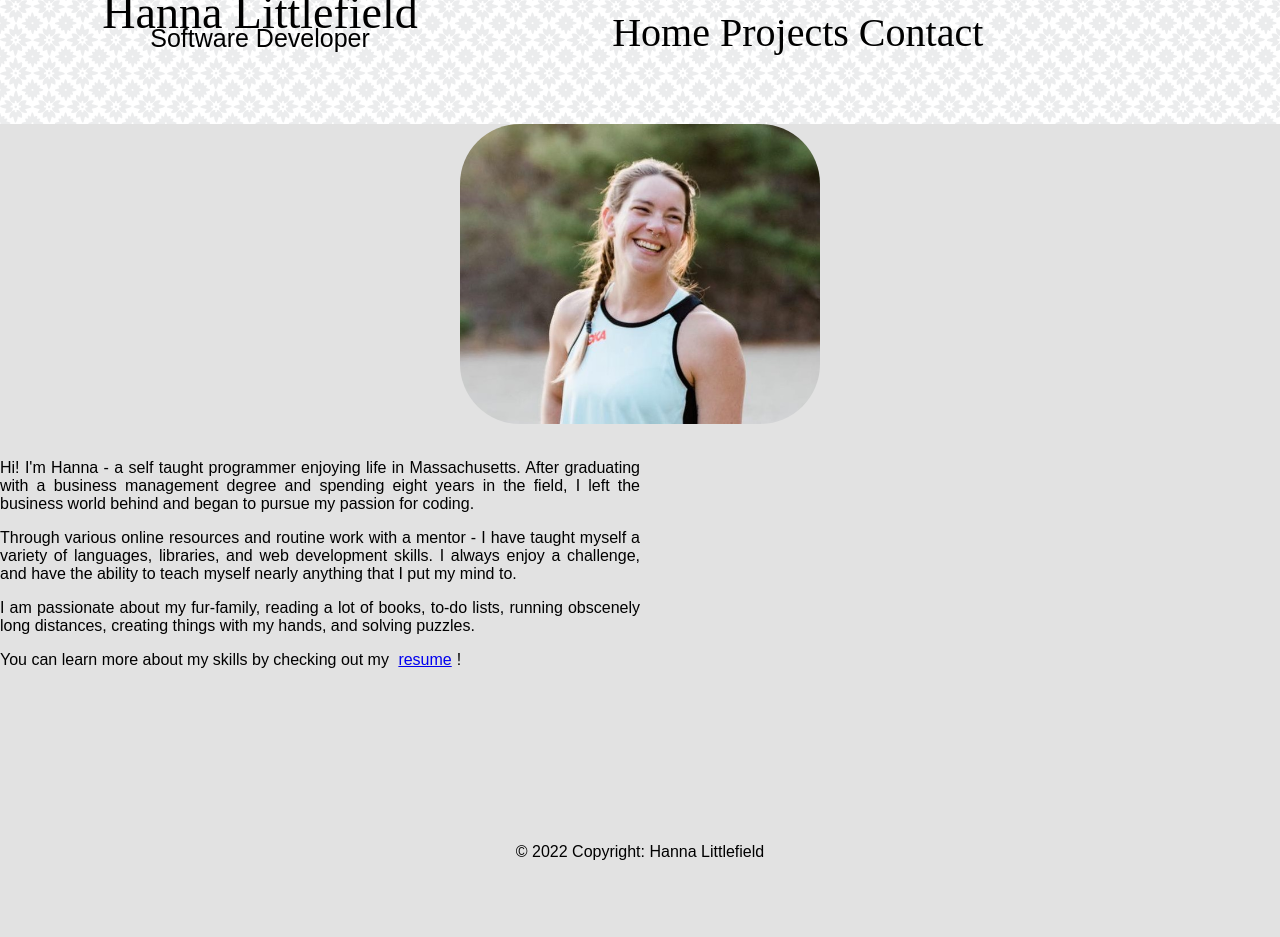
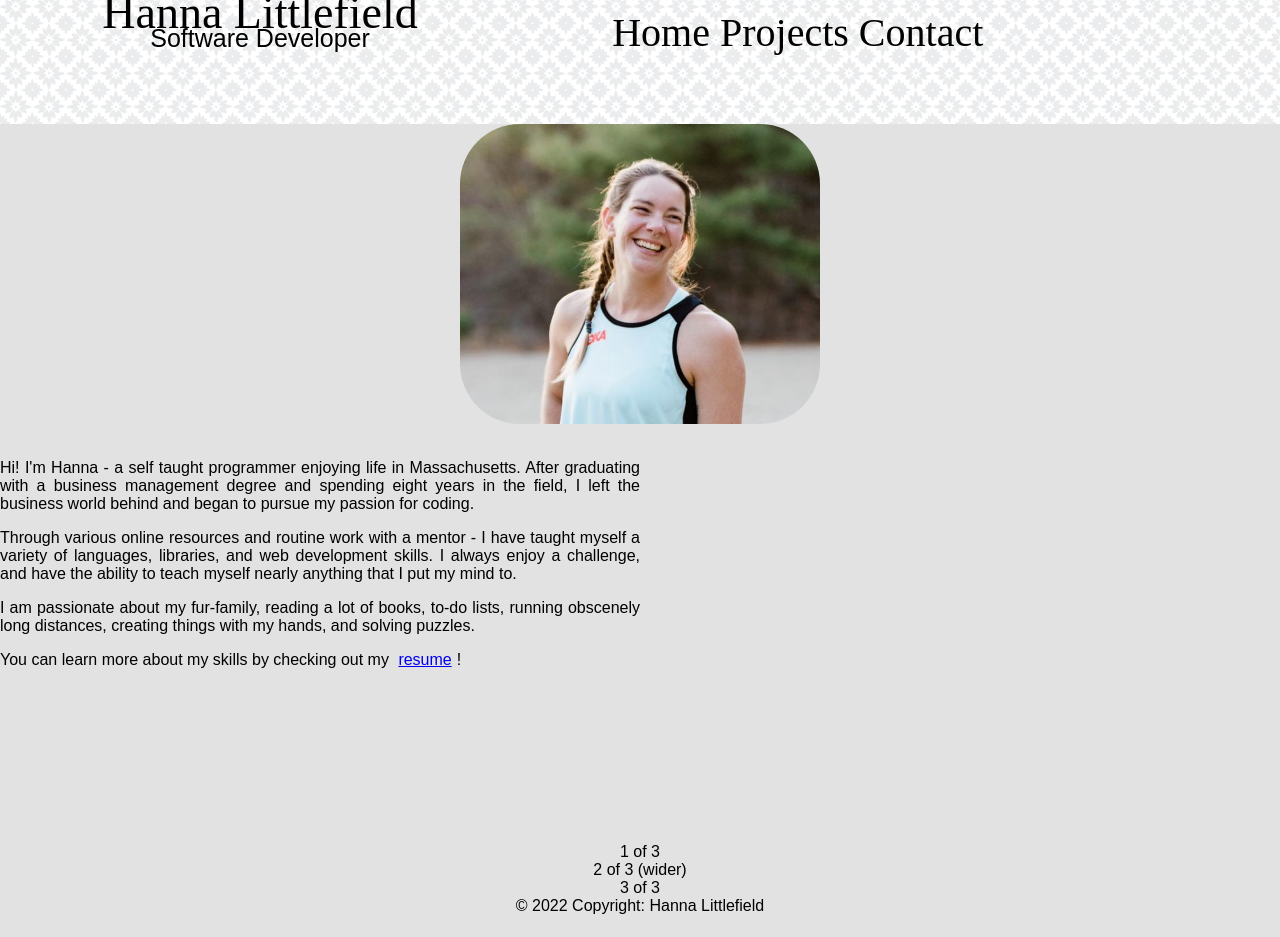
Before and after one commit to hannamlittlefield/AlexanderSucks, a React (Create React App) app: page /about in a window 1280 px wide. Shown: the part 60-997 px from the top of the page. Before the commit the page ends 943 px from the top, so only its background shows below. Built offline with nearby package versions, Linux system fonts and the light colour scheme; a web font is replaced by a local one.

Commit message:
adding in example col row

```diff
--- a/src/AboutMe.js
+++ b/src/AboutMe.js
@@ -7,10 +7,13 @@ import Container from 'react-bootstrap/Container'
 
 export default function About(){
     return(
-        <Container fluid>
+        <Container fluid="md">
             <Row>
-                <Col><img className="projImg" src={ProfPic} alt="A photo of Hanna looking off to the side laughing"/></Col>
-                <Col><div align="center" className="About">
+                <Col xs>
+                    <img className="projImg" src={ProfPic} alt="A photo of Hanna looking off to the side laughing"/>
+                </Col>
+                <Col>
+                    <div align="center" className="About">
                         <p>Hi! I'm Hanna - a self taught programmer enjoying life in Massachusetts. After graduating with a business management degree and spending eight years in the field, I left the business world behind and began to pursue my passion for coding.</p>
 
                         <p>Through various online resources and routine work with a mentor - I have taught myself a variety of languages, libraries, and web development skills. I always enjoy a challenge, and have the ability to teach myself nearly anything that I put my mind to.</p>
@@ -21,6 +24,11 @@ export default function About(){
                     </div>
                 </Col>
             </Row>
+            <Row>
+    <Col>1 of 3</Col>
+    <Col xs={5}>2 of 3 (wider)</Col>
+    <Col>3 of 3</Col>
+  </Row>
         </Container>
     )
 }
```
Lines whose indentation alone changed are shown as unchanged.
